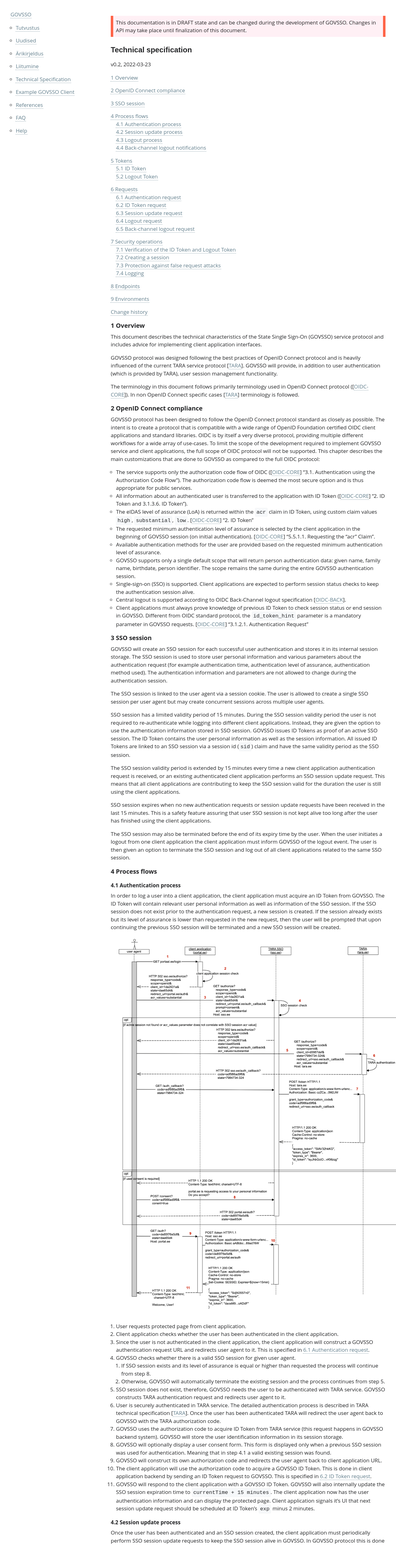
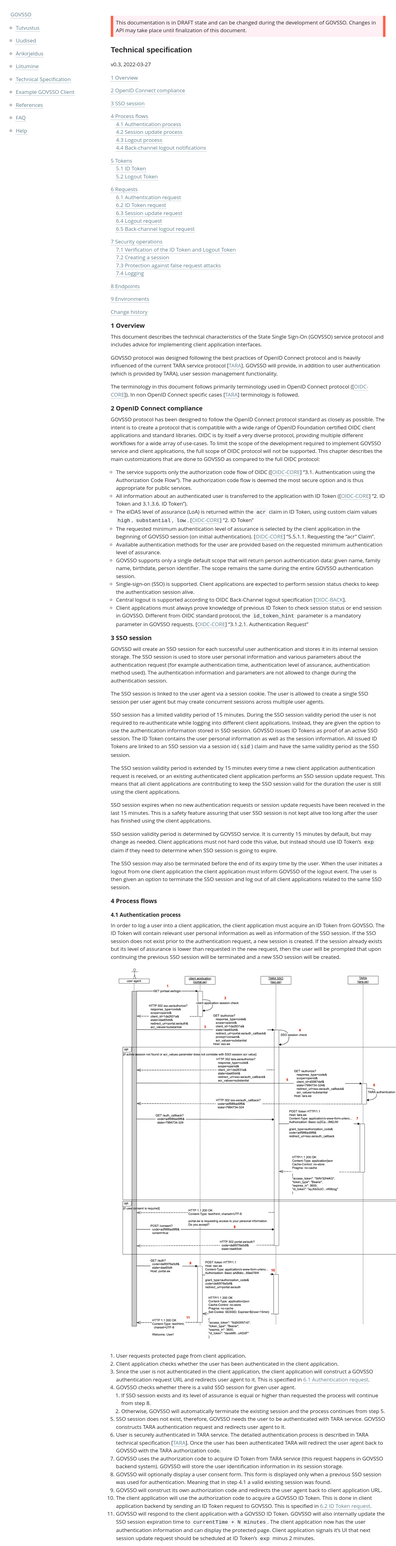
Before and after one commit to e-gov/GOVSSO, a Jekyll site: the page built from TechnicalSpecification.md, in a window 1280 px wide. Shown: the top 4990 px of the page at 31% size. Built offline with Jekyll 4.4.1, drawn with Linux system fonts in a browser that asks for light colours; part of the change alters nothing that is shown; some of the changed text lies outside the part shown.

Commit message:
GSSO-335 Explain session update rules

```diff
--- a/TechnicalSpecification.md
+++ b/TechnicalSpecification.md
@@ -7,7 +7,7 @@ This documentation is in DRAFT state and can be changed during the development o
 
 # Technical specification
 {: .no_toc}
-v0.2, 2022-03-23
+v0.3, 2022-03-27
 
 - TOC
 {:toc}
@@ -47,6 +47,8 @@ The SSO session validity period is extended by 15 minutes every time a new clien
 
 SSO session expires when no new authentication requests or session update requests have been received in the last 15 minutes. This is a safety feature assuring that user SSO session is not kept alive too long after the user has finished using the client applications.
 
+SSO session validity period is determined by GOVSSO service. It is currently 15 minutes by default, but may change as needed. Client applications must not hard code this value, but instead should use ID Token's `exp` claim if they need to determine when SSO session is going to expire.
+
 The SSO session may also be terminated before the end of its expiry time by the user. When the user initiates a logout from one client application the client application must inform GOVSSO of the logout event. The user is then given an option to terminate the SSO session and log out of all client applications related to the same SSO session.
 
 ## 4 Process flows
@@ -69,7 +71,7 @@ In order to log a user into a client application, the client application must ac
 8. GOVSSO will optionally display a user consent form. This form is displayed only when a previous SSO session was used for authentication. Meaning that in step 4.1 a valid existing session was found.
 9. GOVSSO will construct its own authorization code and redirects the user agent back to client application URL.
 10. The client application will use the authorization code to acquire a GOVSSO ID Token. This is done in client application backend by sending an ID Token request to GOVSSO. This is specified in [6.2 ID Token request](#62-id-token-request).
-11. GOVSSO will respond to the client application with a GOVSSO ID Token. GOVSSO will also internally update the SSO session expiration time to `currentTime + 15 minutes`. The client application now has the user authentication information and can display the protected page. Client application signals it's UI that next session update request should be scheduled at ID Token's `exp` minus 2 minutes.
+11. GOVSSO will respond to the client application with a GOVSSO ID Token. GOVSSO will also internally update the SSO session expiration time to `currentTime + N minutes`. The client application now has the user authentication information and can display the protected page. Client application signals it's UI that next session update request should be scheduled at ID Token's `exp` minus 2 minutes.
 
 ### 4.2 Session update process
 
@@ -79,7 +81,9 @@ SSO session update request can be made only when the client application knows th
 
 SSO session update request must be a background request in the user agent. User's activity on client application page must not be disturbed, for example redirecting the entire page must be avoided.
 
-If the SSO session update request fails for any reason, then the client application must perform a new SSO authentication process to get a new ID Token.
+Client application must initiate SSO session update request 2 minutes before ID Token's expiration (`exp` claim value). This leaves a reasonable buffer for slow or problematic network conditions.
+
+If the SSO session update request returns with an OpenID Connect error code, then client application must terminate it's session and inform the user that they have been logged out. If the SSO session update request is unsuccessful because of a network error, client application may retry the request until latest ID Token's expiration time. Retrying the request after latest ID Token's expiration time is unnecessary because GOVSSO refuses to process it.
 
 <p style='text-align:left;'><img src='img/govsso_session_update_flow.png' style='width:700px'></p>
 
@@ -89,9 +93,9 @@ If the SSO session update request fails for any reason, then the client applicat
 4. GOVSSO validates the request.
     1. Verifies that an SSO session is still active for user agent.
     2. Verifies that the SSO session subject matches the subject in the received ID Token.
-   If all validations passed, GOVSSO responds with a new authorization code and a directive for the user agent to update SSO session cookie expiration to `currentTime + 15 minutes`.
+   If all validations passed, GOVSSO responds with a new authorization code and a directive for the user agent to update SSO session cookie expiration to `currentTime + N minutes`.
 5. User agent's background request is redirected back to client application's back-end server.
-6. Using the authorization code, client application's back-end server makes an ID Token request to GOVSSO. This is specified in [6.2 ID Token request](#62-id-token-request). GOVSSO responds with a new ID Token (whose `exp` is `currentTime + 15 minutes`).
+6. Using the authorization code, client application's back-end server makes an ID Token request to GOVSSO. This is specified in [6.2 ID Token request](#62-id-token-request). GOVSSO responds with a new ID Token (whose `exp` is `currentTime + N minutes`).
 7. Client application's back-end server stores new ID Token into its session storage and signals client application's UI that session update request succeeded and the next session update request should be scheduled at new ID Token's `exp` minus 2 minutes.
 
 ### 4.3 Logout process
@@ -690,6 +694,7 @@ Logging must enable the reconstruction of the course of the communication betwee
 
 | Version, Date | Description |
 |---------------|-------------|
+| 0.3, 2022-03-27 | Clarifications: session update request must be performed 2 minutes before ID Token's expiration (`exp` claim value), 15 minutes must not be hard coded; if session update request returns with an OIDC error code, session must be terminated; if session update request fails with a network error, it may be retried. |
 | 0.2, 2022-03-23 | Clarifications: client can't verify ID Token's authentication method, because it cannot be given as input parameter to authentication request; requests might contain other URL parameters, that client application must ignore; session update request must be performed in user agent's background. Specify originating IP addresses of GOVSSO back-channel logout requests. |
 | 0.1, 2021-12-28 | Preliminary protocol changes |
 | 0.01, 2021-10-26 | Initial version |
```
